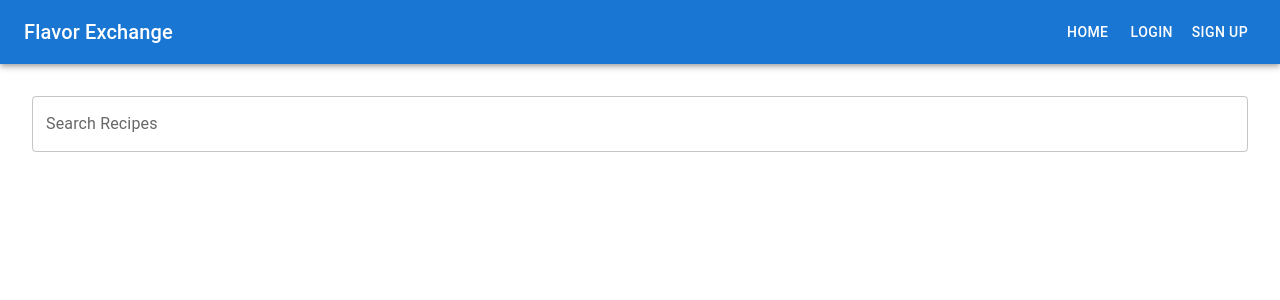
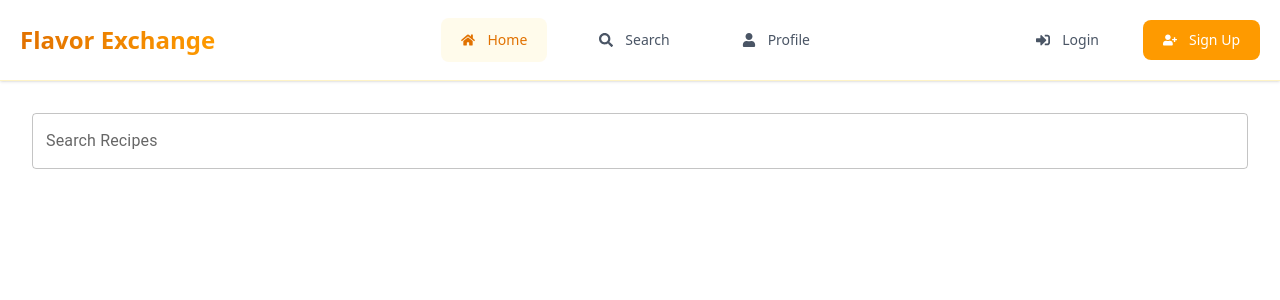
Before and after one commit to PasanSasmika/Flavor-Exchange-Recipe-Sharing-Platform, a React (Vite) app: page / in a window 1280 px wide. Shown: the top 300 px of the page. Built offline with nearby package versions, Linux system fonts and the light colour scheme.

Commit message:
Navbar Updated👍

```diff
--- a/src/components/NavBar.jsx
+++ b/src/components/NavBar.jsx
@@ -1,54 +1,213 @@
-import React from 'react';
-import { AppBar, Toolbar, Typography, Button, Box } from '@mui/material';
-import { Link, useNavigate } from 'react-router-dom';
-import { useAuth } from '../context/AuthContext'; // Import Auth context
+import React, { useState } from 'react';
+import { Link, useNavigate, useLocation } from 'react-router-dom';
+import { useAuth } from '../context/AuthContext';
+import {FaHome,FaSearch,FaUser,FaSignInAlt,FaUserPlus,FaSignOutAlt,FaBars,FaTimes,FaPlus, FaHeart} from 'react-icons/fa';
+import { HiUserCircle } from 'react-icons/hi';
 
 function Navbar() {
-  const { user, logout } = useAuth(); // Get user info and logout from AuthContext
+  const { user, logout } = useAuth();
   const navigate = useNavigate();
+  const location = useLocation();
+  const [isMobileMenuOpen, setIsMobileMenuOpen] = useState(false);
 
   const handleLogout = () => {
     logout();
     navigate('/login');
   };
 
+  const isActive = (path) => location.pathname === path;
+
+  const navLinks = [
+    {
+      path: '/',
+      icon: <FaHome className="mr-3" />,
+      label: 'Home',
+    },
+    {
+      path: '/search',
+      icon: <FaSearch className="mr-3" />,
+      label: 'Search',
+    },
+    {
+      path: '/profile',
+      icon: <FaUser className="mr-3" />,
+      label: 'Profile',
+    },
+  ];
+
   return (
-    <AppBar position="static">
-      <Toolbar>
-        <Typography variant="h6" sx={{ flexGrow: 1 }}>
-          Flavor Exchange
-        </Typography>
+    <nav className="bg-white border-b border-amber-100 shadow-sm">
+      <div className="max-w-7xl mx-auto px-5">
+        <div className="flex items-center justify-between h-20">
+          {/* Logo - Pushed completely left */}
+          <div className="flex-shrink-0 mr-10">
+            <Link to="/">
+              <span className="bg-gradient-to-r from-amber-600 to-amber-500 bg-clip-text text-transparent text-2xl font-bold whitespace-nowrap">
+                Flavor Exchange
+              </span>
+            </Link>
+          </div>
 
-        <Box>
+          {/* Desktop Navigation - Centered with optimal spacing */}
+          <div className="hidden md:flex items-center justify-center flex-1 mx-16 space-x-8">
+            {navLinks.map((link) => (
+              <Link
+                key={link.path}
+                to={link.path}
+                className={`px-5 py-3 rounded-lg text-sm font-medium flex items-center transition-all duration-200
+                  ${isActive(link.path) ? 'text-amber-600 bg-amber-50' : 'text-gray-600 hover:text-amber-600 hover:bg-amber-50'}`}
+              >
+                {link.icon} {link.label}
+              </Link>
+            ))}
+          </div>
 
-          <Button color="inherit" component={Link} to="/">Home</Button>
+          {/* Desktop Auth Section - Right-aligned with good spacing */}
+          <div className="hidden md:flex items-center space-x-6">
+            {!user ? (
+              <>
+                <Link
+                  to="/login"
+                  className="text-gray-600 hover:text-amber-600 px-5 py-2.5 rounded-lg text-sm font-medium flex items-center transition-colors duration-200"
+                >
+                  <FaSignInAlt className="mr-3" /> Login
+                </Link>
+                <Link
+                  to="/signup"
+                  className="bg-amber-500 text-white hover:bg-amber-600 px-5 py-2.5 rounded-lg text-sm font-medium flex items-center transition-colors duration-200"
+                >
+                  <FaUserPlus className="mr-3" /> Sign Up
+                </Link>
+              </>
+            ) : (
+              <div className="flex items-center space-x-8">
+                <div className="flex items-center space-x-6">
+                  <Link
+                    to="/create"
+                    className={`px-5 py-2.5 rounded-lg text-sm font-medium flex items-center transition-all duration-200
+                      ${isActive('/create') ? 'text-amber-600 bg-amber-50' : 'text-gray-600 hover:text-amber-600 hover:bg-amber-50'}`}
+                  >
+                    <FaPlus className="mr-3" /> Add Recipe
+                  </Link>
+                  <Link
+                    to="/favorites"
+                    className={`px-5 py-2.5 rounded-lg text-sm font-medium flex items-center transition-all duration-200
+                      ${isActive('/favorites') ? 'text-amber-600 bg-amber-50' : 'text-gray-600 hover:text-amber-600 hover:bg-amber-50'}`}
+                  >
+                    <FaHeart className="mr-3" /> Favorites
+                  </Link>
+                </div>
 
+                <div className="flex items-center space-x-4">
+                  <button
+                    onClick={handleLogout}
+                    className="text-gray-600 hover:text-amber-600 hover:bg-amber-50 px-4 py-2.5 rounded-lg text-sm font-medium flex items-center transition-colors duration-200"
+                  >
+                    <FaSignOutAlt className="mr-3" />
+                  </button>
 
-          {user && (
-            <>
-              <Button color="inherit" component={Link} to="/create">Add Recipe</Button>
-              <Button color="inherit" component={Link} to="/favorites">Favorites</Button>
-            </>
+                  <div className="flex items-center text-gray-700">
+                    <HiUserCircle className="text-2xl text-amber-500" />
+                    <span className="ml-2 text-sm font-medium hidden lg:inline">
+                      Hi, {user.name}!
+                    </span>
+                  </div>
+                </div>
+              </div>
+            )}
+          </div>
+
+          {/* Mobile Menu Button */}
+          <div className="md:hidden ml-6">
+            <button
+              onClick={() => setIsMobileMenuOpen(!isMobileMenuOpen)}
+              className="text-amber-600 hover:text-amber-700 p-2.5 rounded-lg hover:bg-amber-50 transition-colors"
+            >
+              {isMobileMenuOpen ? <FaTimes size={24} /> : <FaBars size={24} />}
+            </button>
+          </div>
+        </div>
+      </div>
+
+      {/* Mobile Menu - Improved layout and spacing */}
+      <div className={`md:hidden ${isMobileMenuOpen ? 'block' : 'hidden'}`}>
+        <div className="px-5 pt-3 pb-6 space-y-1 bg-white border-t border-amber-100">
+          {/* Main Links */}
+          <div className="space-y-2">
+            {navLinks.map((link) => (
+              <Link
+                key={link.path}
+                to={link.path}
+                className={` px-5 py-3.5 rounded-lg text-base font-medium flex items-center transition-colors duration-200
+                  ${isActive(link.path) ? 'text-amber-600 bg-amber-50' : 'text-gray-600 hover:text-amber-600 hover:bg-amber-50'}`}
+                onClick={() => setIsMobileMenuOpen(false)}
+              >
+                {link.icon} {link.label}
+              </Link>
+            ))}
+          </div>
+
+          {/* Conditional User Sections */}
+          {!user ? (
+            <div className="pt-4 space-y-3 border-t border-amber-100 mt-3">
+              <Link
+                to="/login"
+                className=" w-full text-gray-600 hover:text-amber-600 px-5 py-3.5 rounded-lg text-base font-medium transition-colors duration-200 flex items-center"
+                onClick={() => setIsMobileMenuOpen(false)}
+              >
+                <FaSignInAlt className="mr-4" /> Login
+              </Link>
+              <Link
+                to="/signup"
+                className=" w-full bg-amber-500 text-white hover:bg-amber-600 px-5 py-3.5 rounded-lg text-base font-medium transition-colors duration-200 flex items-center"
+                onClick={() => setIsMobileMenuOpen(false)}
+              >
+                <FaUserPlus className="mr-4" /> Sign Up
+              </Link>
+            </div>
+          ) : (
+            <div className="pt-4 space-y-3 border-t border-amber-100 mt-3">
+              {/* User Info */}
+              <div className="px-5 py-3 flex items-center text-gray-700">
+                <HiUserCircle className="text-2xl mr-4 text-amber-500" />
+                <span className="text-base font-medium">Hi, {user.name}!</span>
+              </div>
+
+              {/* User Actions - Single Column */}
+              <div className="space-y-2">
+                <Link
+                  to="/create"
+                  className={` px-5 py-3.5 rounded-lg text-base font-medium flex items-center transition-all duration-200
+                    ${isActive('/create') ? 'text-amber-600 bg-amber-50' : 'text-gray-600 hover:text-amber-600 hover:bg-amber-50'}`}
+                  onClick={() => setIsMobileMenuOpen(false)}
+                >
+                  <FaPlus className="mr-4" /> Add Recipe
+                </Link>
+
+                <Link
+                  to="/favorites"
+                  className={` px-5 py-3.5 rounded-lg text-base font-medium flex items-center transition-all duration-200
+                    ${isActive('/favorites') ? 'text-amber-600 bg-amber-50' : 'text-gray-600 hover:text-amber-600 hover:bg-amber-50'}`}
+                  onClick={() => setIsMobileMenuOpen(false)}
+                >
+                  <FaHeart className="mr-4" /> Favorites
+                </Link>
+
+                <button
+                  onClick={() => {
+                    handleLogout();
+                    setIsMobileMenuOpen(false);
+                  }}
+                  className=" w-full text-left text-gray-600 hover:text-amber-600 px-5 py-3.5 rounded-lg text-base font-medium transition-colors duration-200 flex items-center"
+                >
+                  <FaSignOutAlt className="mr-4" /> Logout
+                </button>
+              </div>
+            </div>
           )}
-
-
-          {!user ? (
-            <>
-              <Button color="inherit" component={Link} to="/login">Login</Button>
-              <Button color="inherit" component={Link} to="/signup">Sign Up</Button>
-            </>
-          ) : (
-
-            <>
-              <Typography variant="body1" sx={{ mx: 2 }}>
-                Welcome, {user.name}!
-              </Typography>
-              <Button color="inherit" onClick={handleLogout}>Logout</Button>
-            </>
-          )}
-        </Box>
-      </Toolbar>
-    </AppBar>
+        </div>
+      </div>
+    </nav>
   );
 }
 
--- a/src/index.css
+++ b/src/index.css
@@ -1 +1,6 @@
 @import "tailwindcss";
+@import url('https://fonts.googleapis.com/css2?family=Lilita+One&display=swap');
+
+@theme {
+    --font-roboto: "Lilita", sans-serif;
+  }
```
